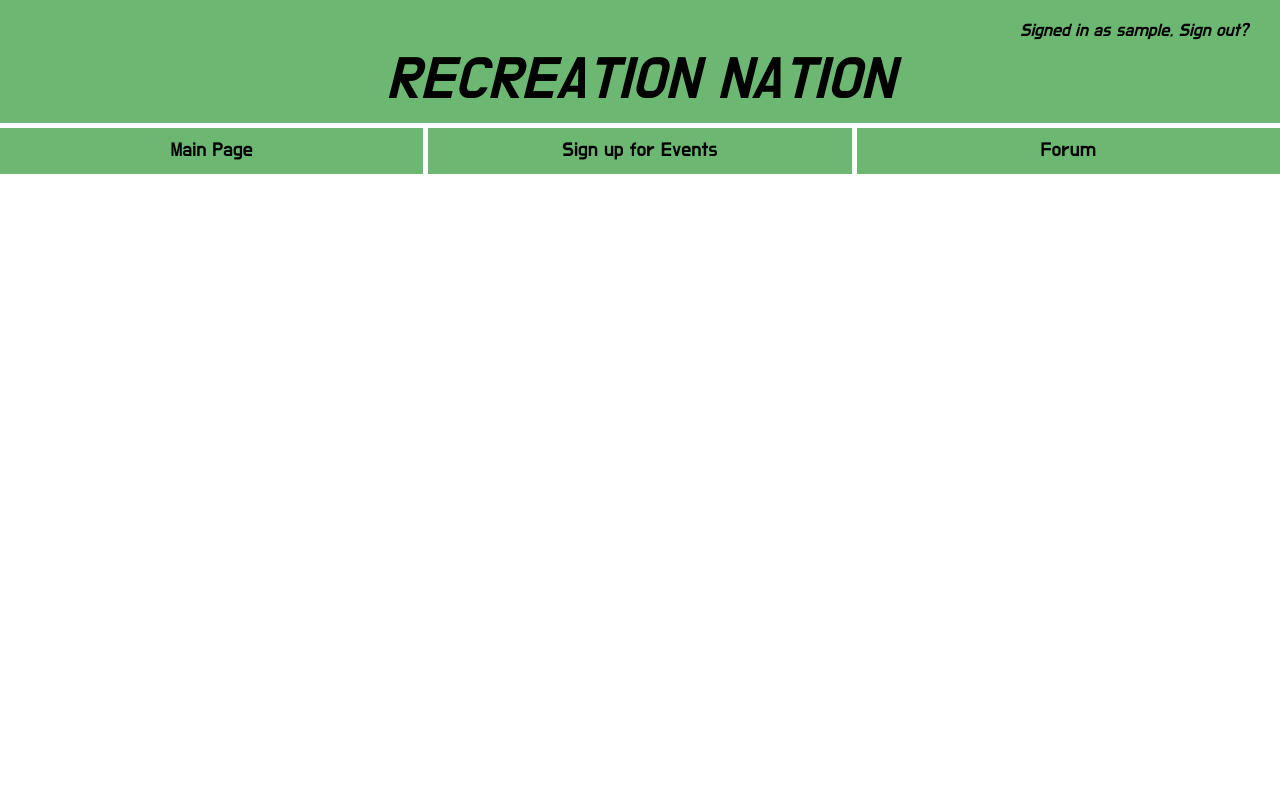
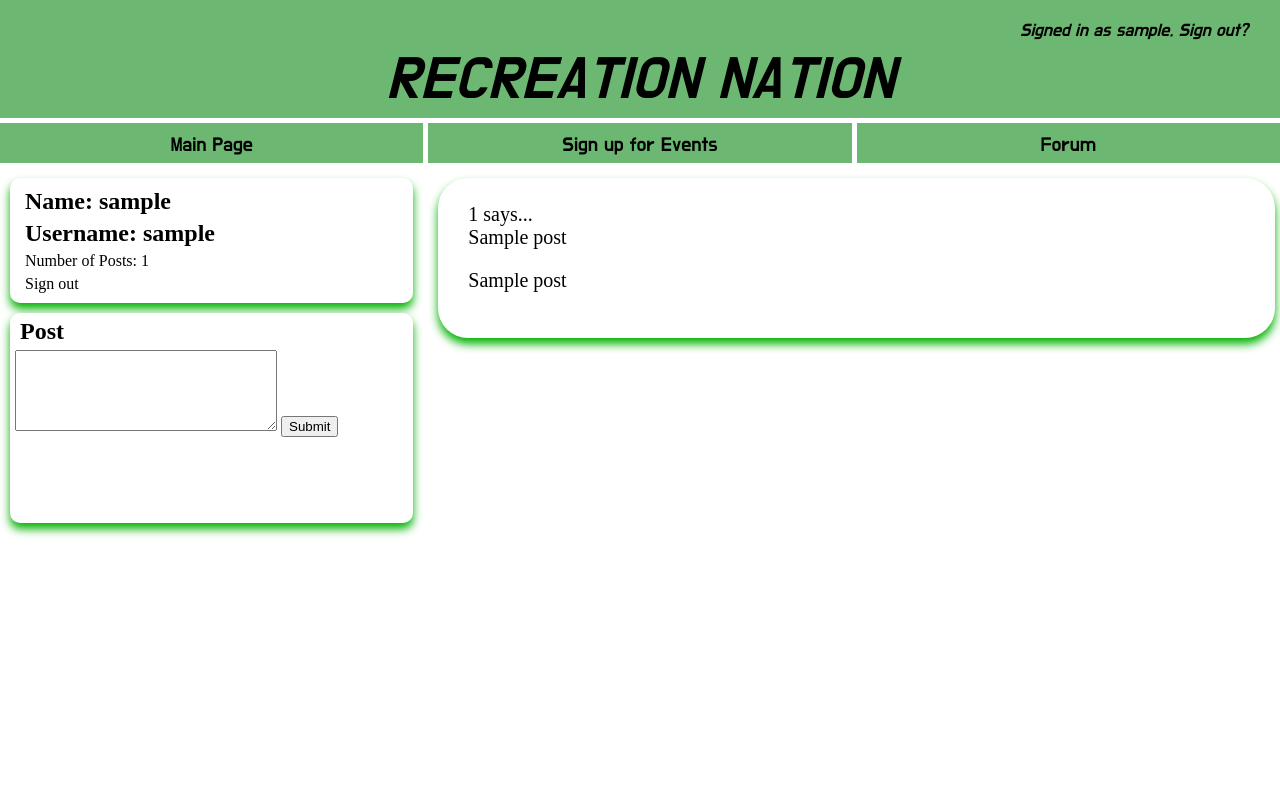
Before and after one commit to stesfu/recreation_nation, a Python web app: template templates/forum.html in a window 1280 px wide. Run offline with Jinja, Linux system fonts and the light colour scheme; the template is opened without the code that fills it: most values are stand-ins (such as "Sample title", 1, 10 or a date in 2020).

Commit message:
Got a temporary forum page up and running

```diff
--- a/styles/forum.css
+++ b/styles/forum.css
@@ -2,8 +2,8 @@
   height:100vh;
   margin: 0;
   display: grid;
-  grid-template-columns: 10fr 10fr 10fr;
-  grid-template-rows: 4fr 1.5fr 10fr 10fr;
+  grid-template-columns: 1fr 1fr 1fr;
+  grid-template-rows: 1fr 40px 10fr;
   grid-gap: 5px;
 
 }
@@ -62,3 +62,50 @@
   font-size: 18px;
   padding-right: 32px;
 }
+#user_info {
+  /* height: 20%; */
+  background-color: white;
+  padding: 10px;
+  margin: 10px;
+  border-radius: 10px;
+  box-shadow:  0 6px 10px 0 #00b200;
+  grid-column: 1 /span 3;
+  grid-row: 3;
+}
+
+.user_info_content {
+    margin: 0px 0px 5px 5px;
+}
+#post {
+  height: 20%;
+  background-color: white;
+  margin: 10px;
+  padding: 0px 0px 0px 10px;
+  height: 200px;
+  padding: 5px;
+  border-radius: 10px;
+  box-shadow:  0 6px 10px 0 #00b200;
+}
+.textpost {
+  background-color: white;
+  height: 150px;
+  margin: 10px;
+  box-shadow:  0 6px 10px 0 #00b200;
+  padding: 5px 30px 5px 30px;
+  border-radius: 30px;
+  font-size: 20px;
+  overflow: auto;
+  word-wrap: break-word;
+}
+#console {
+  grid-row: 3;
+  grid-column: 1 / span 1;
+  border-radius: 5px;
+}
+#feed {
+  grid-row: 3;
+  grid-column: 2/span 3;
+  gap: 20px -10px;
+  overflow: auto;
+  margin: 0;
+}
--- a/styles/signup.css
+++ b/styles/signup.css
@@ -3,7 +3,7 @@
   margin: 0;
   display: grid;
   grid-template-columns: 10fr 10fr 10fr;
-  grid-template-rows: 4fr 1.5fr 10fr 10fr;
+  grid-template-rows: 2fr 40px 10fr 10fr;
   grid-gap: 5px;
 
 }
--- a/templates/forum.html
+++ b/templates/forum.html
@@ -24,5 +24,36 @@
     <div id="forum">
       <a href="/forum">Forum</a>
     </div>
+
+    <!-- <div id="schedule"> -->
+      <section id="console">
+
+      <div id="user_info">
+        <h2 class="user_info_content" id="user_name">Name: {{ user_name }}</h2>
+        <h2 class="user_info_content" id="username">Username: {{ username }}</h2>
+        <p class="user_info_content">Number of Posts: {{ post_count }} </p>
+        <a class="user_info_content" href="{{sign_out}}">Sign out</a>
+      </div>
+      <div id="post">
+        <form method="post">
+          <h2 class="user_info_content"> Post </h2>
+          <textarea name="user_post" rows="5" cols="30" value=""></textarea>
+          <input id="submit_post_btn" type="submit" value="Submit">
+        </form>
+      </div>
+    </section>
+
+    <section id="feed">
+      {% for post in posts %}
+          <div class="textpost">
+            <p>
+              <span id="post_author">{{ post[0] }} says...</span> <br>
+              {{ post[1] }}
+            </p>
+            <span id="post_time">{{ post[2] }}</span>
+          </div>
+      {% endfor %}
+    </section>
+    <!-- </div> -->
   </body>
 </html>
```
Also changed, not shown: content_management.py (+2 -10 lines), main.py (+29 -7 lines).
